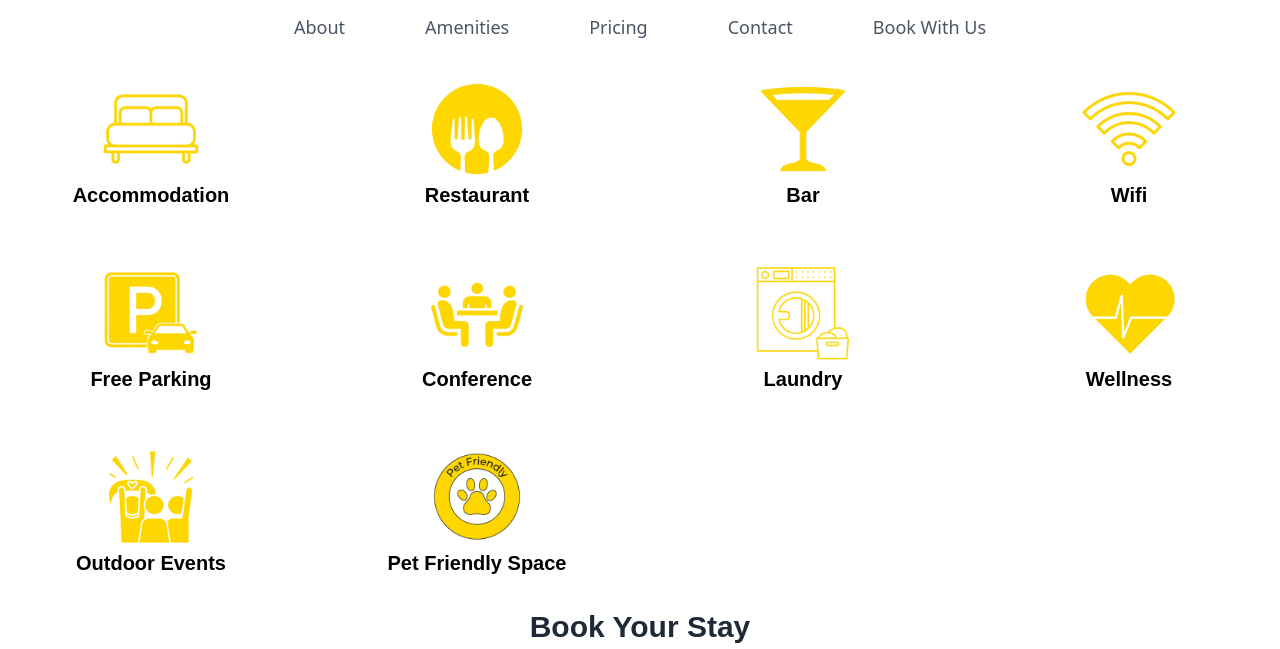
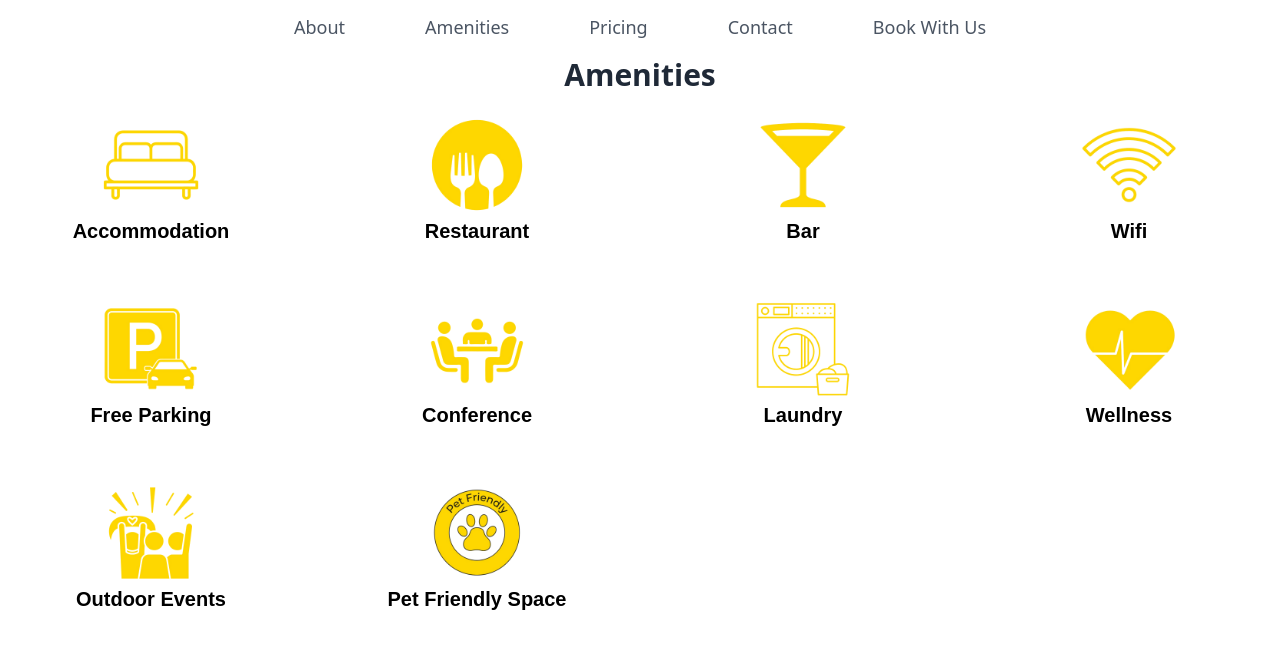
Before and after one commit to Opiyo24/golden_gate_resort, a website: page src/index.html in a window 1280 px wide. Shown: the part 142-791 px from the top of the page. Drawn offline with nearby package versions, Linux system fonts and the light colour scheme.

Commit message:
Styling and positioning the amenities icons

```diff
--- a/src/index.html
+++ b/src/index.html
@@ -39,6 +39,10 @@
 </header>
 
 <!-- Amenities -->
+<div class="text-center px-6">
+  <h2 class="text-gray-800 text-3xl font-extrabold">Amenities</h2>
+
+</div>
 <div class="grid grid-cols-1 sm:grid-cols-2 md:grid-cols-3 lg:grid-cols-4 gap-6 items-center">
     <!-- Accommodation -->
     <div class="bg-white  p-2 w-full max-w-sm rounded-lg font-[sans-serif] overflow-hidden mx-auto mt-4">
```
